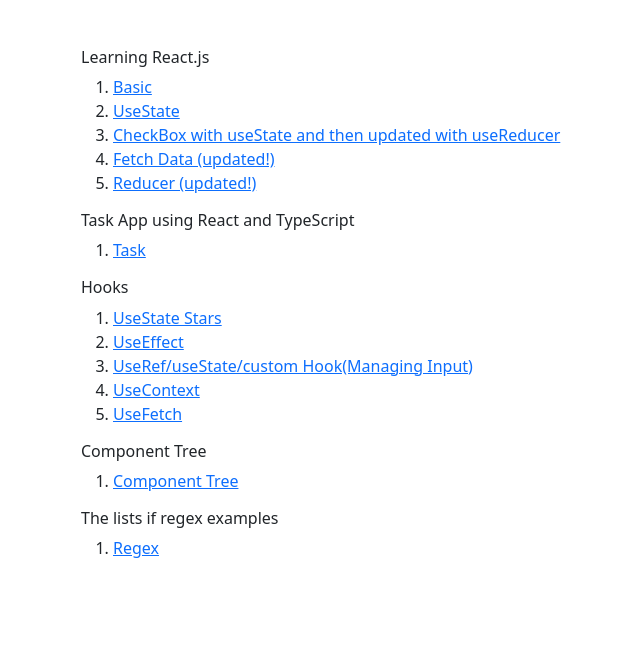
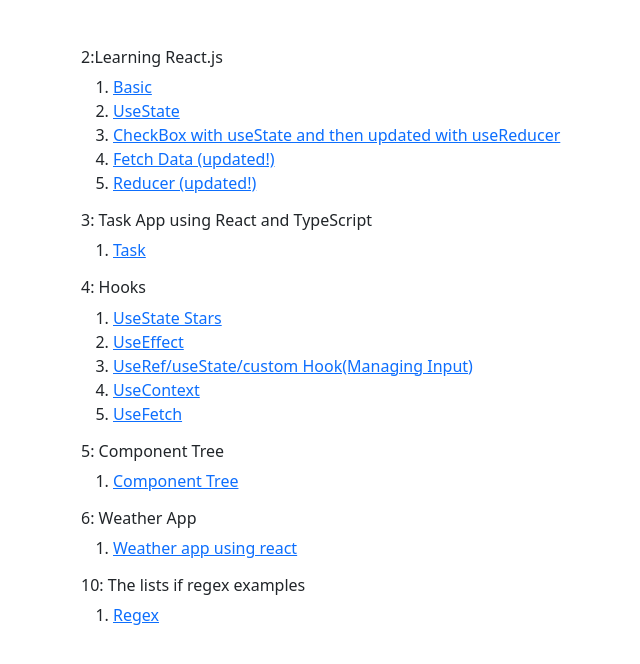
Before and after one commit to EKMahoneyLee/self_react, a React (Create React App) app: page / in a window 1280 px wide. Shown: the top 664 px of the page, without its empty margins (1-641 px from the left). Built offline with nearby package versions, Linux system fonts and the light colour scheme.

Commit message:
status 6 added(weather app)

```diff
--- a/src/components/Main.js
+++ b/src/components/Main.js
@@ -6,7 +6,7 @@
     return (
         <>
             <div className='container mt-5'>
-            <h6>Learning React.js</h6>
+            <h6>2:Learning React.js</h6>
             <ol>
                 <li><Link to={"second/basic"}>Basic</Link></li>
                 <li><Link to={"second/UseState"}>UseState</Link></li>
@@ -15,12 +15,12 @@
                 <li><Link to={"second/reducer"}>Reducer (updated!)</Link></li>
             </ol>
 
-            <h6>Task App using React and TypeScript</h6>
+            <h6>3: Task App using React and TypeScript</h6>
             <ol>
                 <li><a href="https://taskbyek.netlify.app/">Task</a></li>
             </ol>
 
-            <h6>Hooks</h6>
+            <h6>4: Hooks</h6>
             <ol>
                 <li><Link to={"forth/useStateStars"}>UseState Stars</Link></li>
                 <li><Link to={"forth/useEffect"}>UseEffect </Link></li>
@@ -29,13 +29,17 @@
                 <li><Link to={"forth/useFetch"}>UseFetch</Link></li>
             </ol>
 
-            <h6>Component Tree</h6>
+            <h6>5: Component Tree</h6>
             <ol>
-                <li><Link to={"fifth/componentTree"}>Component Tree</Link></li>
-
+                <li><Link to="fifth/componentTree">Component Tree</Link></li>
             </ol>
 
-            <h6>The lists if regex examples</h6>
+            <h6>6: Weather App</h6>
+            <ol>
+                <li><a href="https://ekweather.netlify.app/">Weather app using react</a></li>
+            </ol>
+
+            <h6>10: The lists if regex examples</h6>
             <ol>
                 <li><Link to={"regex"}>Regex</Link></li>
             </ol>
```
